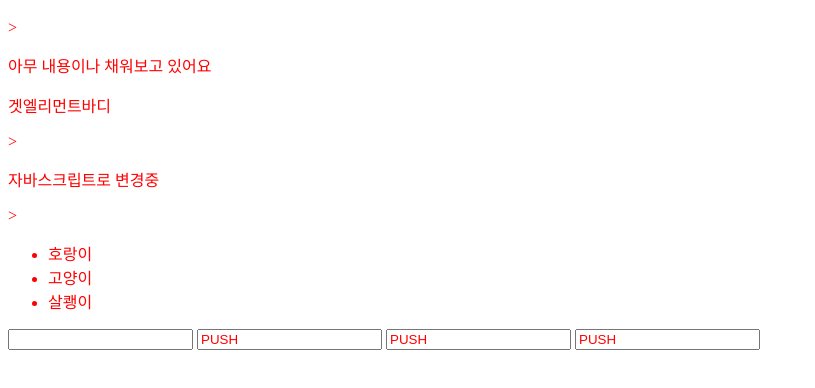
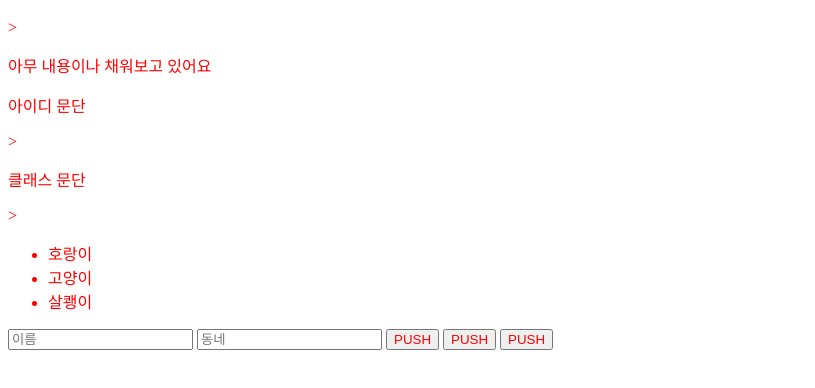
Before and after one commit to noobsoda/Algorithm_Study, a plain HTML site: page html공부/index.html in a window 1280 px wide. Shown: the part 70-458 px from the top of the page, without its empty margins (0-815 px from the left). Drawn offline with Linux system fonts and the light colour scheme.

Commit message:
2022_05_19 자바스크립트 공부

```diff
--- a/html공부/index.html
+++ b/html공부/index.html
@@ -11,6 +11,7 @@
 
 </head>
 <body>
+    <form>
         <h1> 반가워용 </h1>>
         <p>아무 내용이나 채워보고 있어요</p>
         <p id = "text"> 아이디 문단 </p>>
@@ -18,11 +19,13 @@
         <ul>
             <li>호랑이</li><li>고양이</li><li>살쾡이</li>
         </ul>
-    <input type="text" id="typing" />
-    <input type="'button" id="push1" value="PUSH" />
-    <input type="'button" id="push2" value="PUSH" />
-    <input type="'button" id="push3" value="PUSH" />
+        <input type="text" placeholder="이름" id="name" />
+        <input type="text" placeholder="동네" id="town" />
+        <input type="submit" id="push1" value="PUSH" />
+        <input type="button" id="push2" value="PUSH" />
+        <input type="button" id="push3" value="PUSH" />
 
+    </form>
 
 </body>
 <!-- 주로 이곳에 자바스크립트 작성함 -->
--- a/html공부/scripy.js
+++ b/html공부/scripy.js
@@ -1,72 +1,85 @@
 
-const h1 = document.querySelector(".paragraph");
-const p = document.getElementById("text");
+// const h1 = document.querySelector(".paragraph");
+// const p = document.getElementById("text");
 
-h1.textContent = "자바스크립트로 변경중"
+// h1.textContent = "자바스크립트로 변경중"
 
-p.textContent = "겟엘리먼트바디";
-console.log(p.textContent);
+// p.textContent = "겟엘리먼트바디";
+// console.log(p.textContent);
 
 
-let test = 10;
-console.log(test);
-test = "테스트"
-console.log(test);
+// let test = 10;
+// console.log(test);
+// test = "테스트"
+// console.log(test);
 
-//const data = prompt("하이요!");
-//console.log(`문자열 중간에 ${data} 삽입하기`);
+// //const data = prompt("하이요!");
+// //console.log(`문자열 중간에 ${data} 삽입하기`);
 
-let data1;
-data1 = null;
-console.log(data1);
+// let data1;
+// data1 = null;
+// console.log(data1);
 
-//== 추상적 비교 자료형 일치하지 않아도 같으면 true '1' ==  1 true
-//=== 엄격한 비교 자료형까지 일치해야 true '1' === 1 false
+// //== 추상적 비교 자료형 일치하지 않아도 같으면 true '1' ==  1 true
+// //=== 엄격한 비교 자료형까지 일치해야 true '1' === 1 false
 
-//메시지 보내서 true, false 반환 confirm("메시지!");
+// //메시지 보내서 true, false 반환 confirm("메시지!");
 
-for(let i = 0; i < 4; i++){
-    console.log("확인");
-}
-console.log("취소");
+// for(let i = 0; i < 4; i++){
+//     console.log("확인");
+// }
+// console.log("취소");
 
 
-//함수 선언식 2가지
+// //함수 선언식 2가지
 
 
-//함수 선언식은 위에 있어도 호이스팅이 가능하다라고 함
-function sayHello(let, number){
-    number = 3+ 3;
-    return number;
-}
-//함수 표현식은 호출문 보다 밑에 있어야 불러올수 있음
-const sayBye = function(){
-    console.log("good bye~~");
-}
-
-console.log(sayHello());
-sayBye();
-
-const inputType = document.querySelector("#typing");
-// const inputClick = document.querySelector("#push");
-
-const handleTyping = function(){
-    console.log("타이핑 되고 있어요!");
-}
-
-inputType.onkeydown = handleTyping;
-
-// inputClick.onclick = function(){
-//     console.log("클릭되고 있어요!");
+// //함수 선언식은 위에 있어도 호이스팅이 가능하다라고 함
+// function sayHello(let, number){
+//     number = 3+ 3;
+//     return number;
+// }
+// //함수 표현식은 호출문 보다 밑에 있어야 불러올수 있음
+// const sayBye = function(){
+//     console.log("good bye~~");
 // }
 
-const btn1 = document.getElementById("push1");
-const btn2 = document.getElementById("push2");
-const btn3 = document.getElementById("push3");
+// console.log(sayHello());
+// sayBye();
 
-const handleClick = function(event){
-    console.log(event.target);
-}
+// const inputType = document.querySelector("#typing");
+// // const inputClick = document.querySelector("#push");
 
-//이벤트 리스너를 쓰면 이벤트를 여러개 등록할 수 있다.
-btn2.addEventListener('click', handleClick);
+// const handleTyping = function(){
+//     console.log("타이핑 되고 있어요!");
+// }
+
+// inputType.onkeydown = handleTyping;
+
+// // inputClick.onclick = function(){
+// //     console.log("클릭되고 있어요!");
+// // }
+
+// const btn1 = document.getElementById("push1");
+// const btn2 = document.getElementById("push2");
+// const btn3 = document.getElementById("push3");
+
+// const handleClick = function(event){
+//     console.log(event.target);
+// }
+
+// //이벤트 리스너를 쓰면 이벤트를 여러개 등록할 수 있다.
+// btn2.addEventListener('click', handleClick);
+
+// btn1.addEventListener("click", function(){
+//     console.log(inputType.value);
+// })
+
+const form = document.querySelector("form");
+
+form.addEventListener("submit", function(e){
+    //리다이렉트 방지!
+    e.preventDefault()
+    console.log(form.name.value);
+    console.log(form.town.value);
+})
```
Lines whose indentation alone changed are shown as unchanged.
